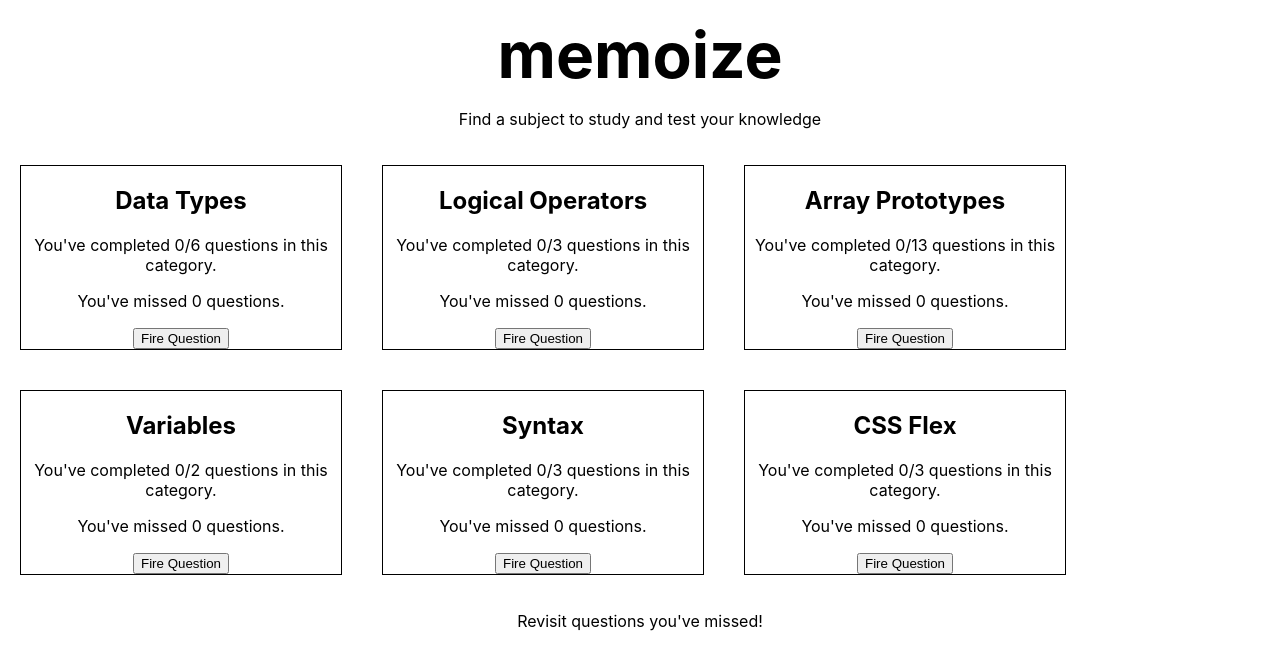
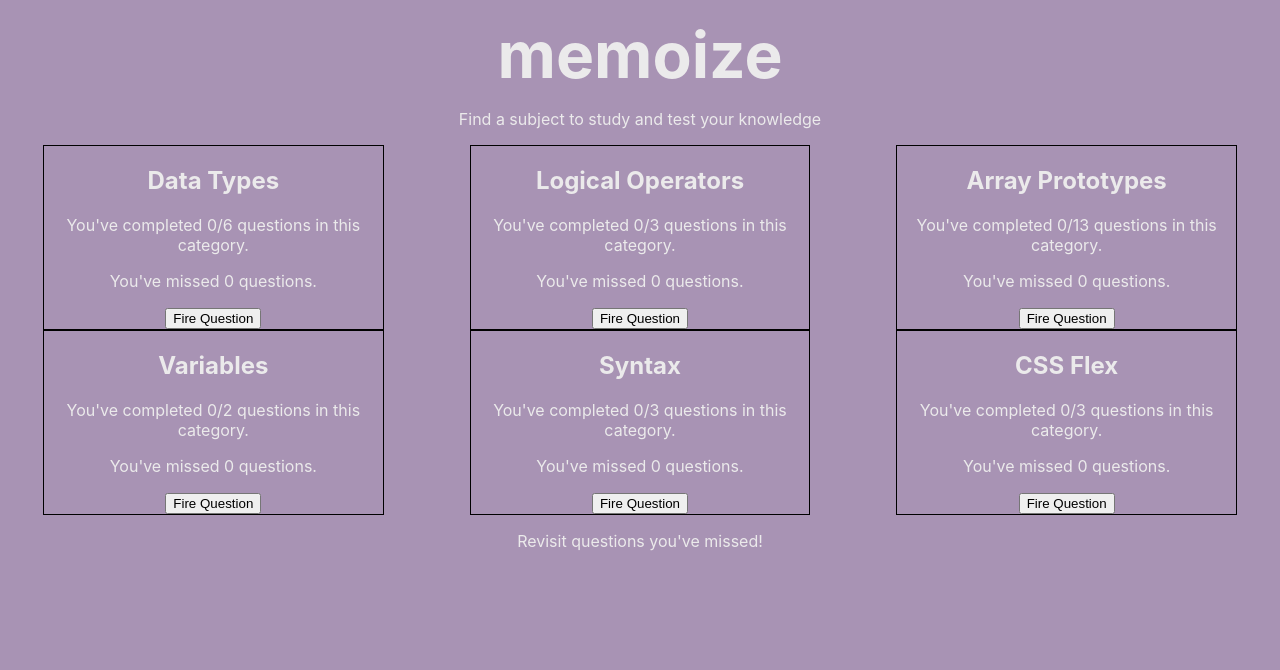
Before and after one commit to francepack/memoize-france, a React (Create React App) app: page / in a window 1280 px wide. Shown: the top 670 px of the page. Built offline with nearby package versions, Linux system fonts and the light colour scheme.

Commit message:
Add style idea for category sections

```diff
--- a/src/Category/Category.js
+++ b/src/Category/Category.js
@@ -6,10 +6,10 @@ export default class Category extends Component {
     super(props);
     this.state = {
       categoryQuestions: props.questions.filter(question => {
-        if (question.category === this.props.category) {
-          return question
-      }})
+       return question.category === this.props.category
+      })
     }
+
   }
 
   render() {
--- a/src/Control/Control.js
+++ b/src/Control/Control.js
@@ -5,15 +5,20 @@ export default class Control extends Component {
   constructor(props) {
     super(props);
     this.state = {
-
+      selectedQuestion: {}
     }
   }
 
   fireQuestion = () => {
     console.log(this.props)
+    this.setState({
+      selectedQuestion: this.props.questionPool.shift()
+    })
+    // console.log(this.state.selectedQuestion)
   }
 
   render() {
+    console.log(this.state.selectedQuestion)
     return(
       <button onClick={this.fireQuestion}>Fire Question</button>
     )
--- a/src/Question/Question.js
+++ b/src/Question/Question.js
@@ -5,13 +5,17 @@ export default class Question extends Component {
   constructor(props) {
     super(props);
     this.state = {
-      particularQuestion:{}
+      particularQuestion: {}
     }
   }
 
   render() {
     return(
-      <p>Question here</p>
+      <div className="overlay">
+        <article className="question-box">
+          <p>Question here</p>
+        </article>
+      </div>
     )
   }
 }
--- a/src/Styles/_App.scss
+++ b/src/Styles/_App.scss
@@ -1,38 +1,16 @@
+*,
+*:after,
+*:before {
+  box-sizing: border-box;
+}
+
 .App {
   text-align: center;
 }
 
-.App-logo {
-  animation: App-logo-spin infinite 20s linear;
-  height: 40vmin;
-  pointer-events: none;
-}
-
-.App-header {
-  background-color: #282c34;
-  min-height: 100vh;
-  display: flex;
-  flex-direction: column;
-  align-items: center;
-  justify-content: center;
-  font-size: calc(10px + 2vmin);
-  color: white;
-}
-
-.App-link {
-  color: #61dafb;
-}
-
-@keyframes App-logo-spin {
-  from {
-    transform: rotate(0deg);
-  }
-  to {
-    transform: rotate(360deg);
-  }
-}
-
 body {
+  background-color: $backdrop;
+  color: $purpwhite;
   margin: 0;
   padding: 0;
   font-family: -apple-system, BlinkMacSystemFont, "Segoe UI", "Roboto", "Oxygen",
@@ -59,6 +37,7 @@ code {
 }
 
 .categories-section {
+  justify-content: space-around;
   display: flex;
   flex-wrap: wrap;
 }
--- a/src/Styles/_Category.scss
+++ b/src/Styles/_Category.scss
@@ -1,5 +1,6 @@
 .category-box {
   border: solid black 1px;
-  margin: 20px;
-  width: 25%;
+  // margin: auto;
+  width: 26.6%;
+  min-width: 250px;
 }
--- a/src/Styles/_Mixins.scss
+++ b/src/Styles/_Mixins.scss
@@ -0,0 +1,2 @@
+$backdrop: hsla(278, 18%, 64%, 1);
+$purpwhite: hsla(278, 3%, 92%, 1);
```
